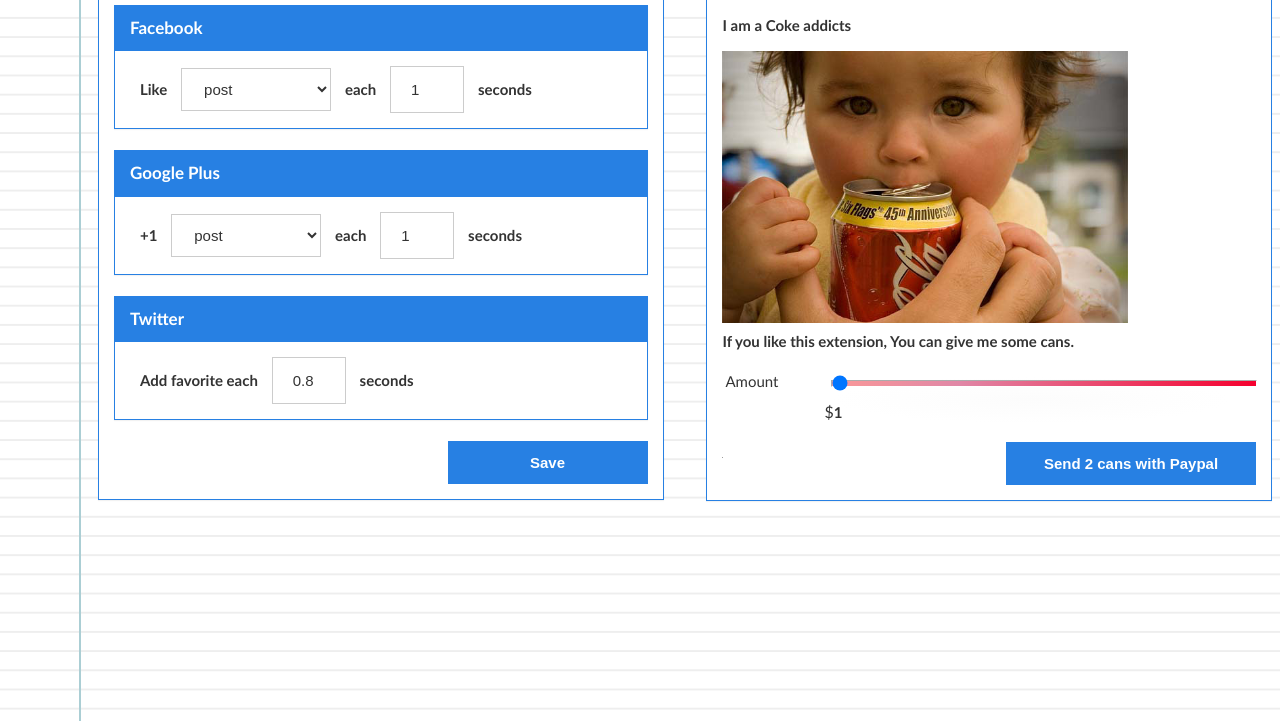
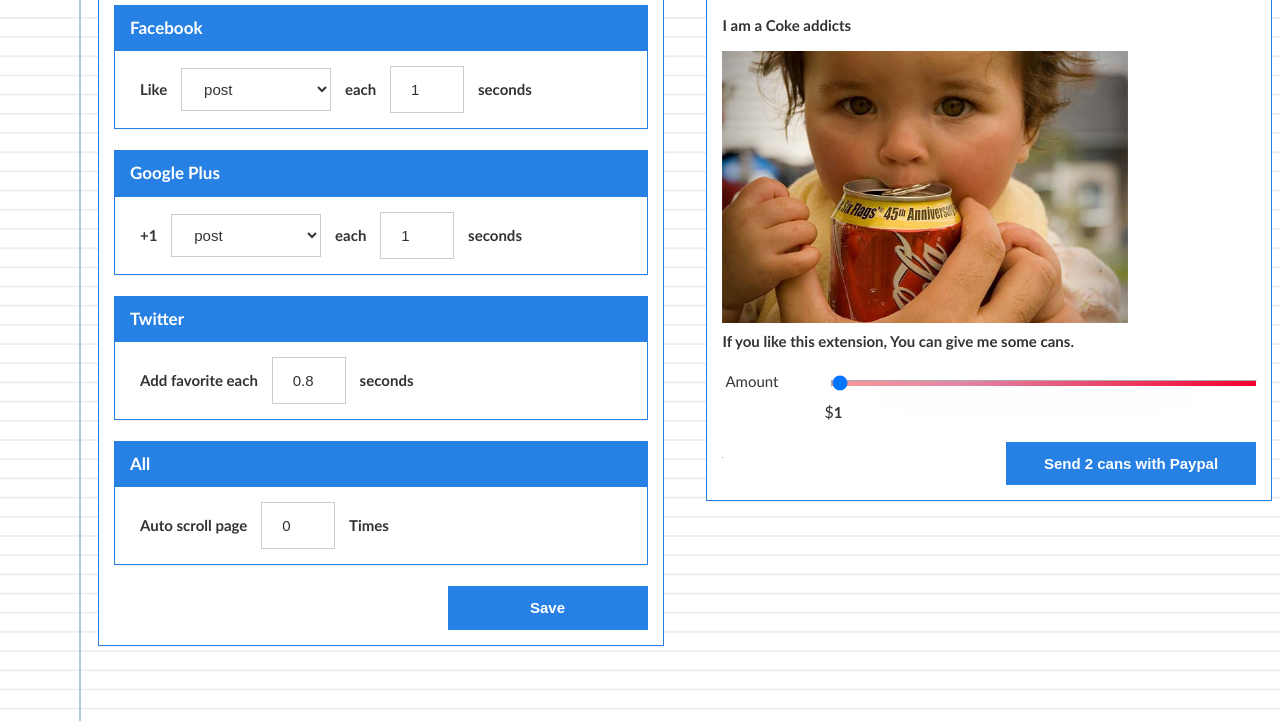
Before and after one commit to vanduc1102/facebook-auto, a browser extension: page chrome/source/options.html in a window 1280 px wide. Shown: the part 79-800 px from the top of the page. Drawn offline with Linux system fonts and the light colour scheme.

Commit message:
#3 - add auto scroll to bottom with optional choose.

```diff
--- a/chrome/source/options.html
+++ b/chrome/source/options.html
@@ -27,7 +27,7 @@
 						</select>
 						<label  for="time" i18n="msgEach">each </label>
 						<input class="timer" type="number" id="facebook-time" value="1.0"  min="1.0" max="5.0" step="0.1"/>
-						<span i18n="msgTime">seconds</span>
+						<span i18n="msgSecond">seconds</span>
 
 					</div>
 				</div>
@@ -46,7 +46,7 @@
 						</select>
 						<label  for="time" i18n="msgEach"> each </label>
 						<input class="timer" type="number" id="google-time" value="1.0"  min="1.0" max="5.0" step="0.1"/>
-						<span i18n="msgTime">seconds</span>
+						<span i18n="msgSecond">seconds</span>
 
 					</div>
 				</div>
@@ -57,7 +57,18 @@
 					<div class="panel-body">
 						<label  for="time" i18n="msgFavorite"> Add favorite each :</label>
 						<input  class="timer" type="number" id="twitter-time" value="0.8"  min="0.8" max="5.0" step="0.1"/>
-						<span i18n="msgTime">seconds</span>
+						<span i18n="msgSecond">seconds</span>
+
+					</div>
+				</div>
+				<div class="panel panel-primary">
+					<div class="panel-header">
+						<h3 class="panel-title" i18n="msgAll">All</h3>
+					</div>
+					<div class="panel-body">
+						<label  for="time" i18n="msgAutoScrollTitle"> Auto scroll to bottom :</label>
+						<input  class="timer" type="number" id="auto-scroll-times" value="0"  min="0" max="1000" step="1"/>
+						<span i18n="msgTime">times</span>
 
 					</div>
 				</div>
--- a/chrome/source/options/messages.js
+++ b/chrome/source/options/messages.js
@@ -7,7 +7,7 @@
 		'msgComment':'bình luận',
 		'msgBoth':"cả hai",
 		'msgFavorite':'Thêm yêu thích mỗi',
-		'msgTime':'giây',
+		'msgSecond':'giây',
 		'msgChooseOption':'Tùy chọn',
 		'msgSupsponsor':'Gửi cho mình vài lon Coca Cola',
 		'msgAddicts':'Mình là một người nghiện Coca Cola',
@@ -15,7 +15,10 @@
 		'msgLike':'Thích',
 		'msgEach':'mỗi',
 		'msgAmount':'Số lượng',
-		'msgSavedSuccessfully':'Đã lưu thành công'
+		'msgSavedSuccessfully':'Đã lưu thành công',
+		"msgAutoScrollTitle":"Tự động tải thêm",
+		"msgTime":"Lần",
+		"msgAll":"Tất cả"
 	},
 	'en':{
 		'btnSave':'Save',
@@ -25,7 +28,7 @@
 		'msgComment':'comment',
 		'msgFavorite':'Add favorite each',
 		'msgBoth':'all',
-		'msgTime':'seconds',
+		'msgSecond':'seconds',
 		'msgChooseOption':'Choose options',
 		'msgSupsponsor':'Give me some Coke',
 		'msgAddicts':'I am a Coke addicts',
@@ -33,7 +36,10 @@
 		'msgLike':'Like',
 		'msgEach':'each',
 		'msgAmount':'Amount',
-		'msgSavedSuccessfully':'Saved successfully'
+		'msgSavedSuccessfully':'Saved successfully',
+		"msgAutoScrollTitle":"Auto scroll page",
+		"msgTime":"Times",
+		"msgAll":"All"
 	},
 	'fr':{
 		'btnSave':'Enregistrer',
@@ -43,7 +49,7 @@
 		'msgComment':'commentaire',
 		'msgFavorite':'Ajouter aux favoris tous les',
 		'msgBoth':'les deux',
-		'msgTime':'secondes',
+		'msgSecond':'secondes',
 		'msgChooseOption':'Choisissez options',
 		'msgSupsponsor':'Donne-moi quelques Coca-Cola',
 		'msgAddicts':'Je suis un accros de Coca-Cola',
@@ -51,7 +57,10 @@
 		'msgLike':'J\'aime',
 		'msgEach':'chaque',
 		'msgAmount':'Montant',
-		'msgSavedSuccessfully':'Enregistré avec succès'
+		'msgSavedSuccessfully':'Enregistré avec succès',
+		"msgAutoScrollTitle":"La page de défilement automatique",
+		"msgTime":"fois",
+		"msgAll":"Tous"
 	}
 
 };
--- a/chrome/source/options/options.js
+++ b/chrome/source/options/options.js
@@ -21,12 +21,14 @@
 		var facebook = document.getElementById('facebook').value;
 		var facebook_time = document.getElementById('facebook-time').value;
 		var twitter_time = document.getElementById('twitter-time').value;
+		var numberOfScroll = document.getElementById('auto-scroll-times').value;
 		chrome.storage.sync.set({
 			"google": google,
 			"google_time":google_time,
 			"facebook": facebook,
 			"facebook_time":facebook_time,
-			"twitter_time":twitter_time
+			"twitter_time":twitter_time,
+			"numberOfScroll":numberOfScroll
 		}, function() {
 			// Update status to let user know options were saved.
 			var saveStatus =$('#save-success');
@@ -45,13 +47,15 @@
 			"google_time": 1,
 			"facebook": "post",
 			"facebook_time": 1,
-			"twitter_time":0.8
+			"twitter_time":0.8,
+			"numberOfScroll":0
 		}, function(item) {
 			document.getElementById('google').value =item['google'];
 			document.getElementById('google-time').value =item['google_time'];
 			document.getElementById('facebook').value = item['facebook'];
 			document.getElementById('facebook-time').value = item['facebook_time'];
 			document.getElementById('twitter-time').value = item['twitter_time'];
+			document.getElementById('auto-scroll-times').value = item['numberOfScroll'];
 			// console.log(item);
 		});
 	});
```
Also changed, not shown: chrome/source/content_script.js (+34 -9 lines), chrome/source/manifest.json.
